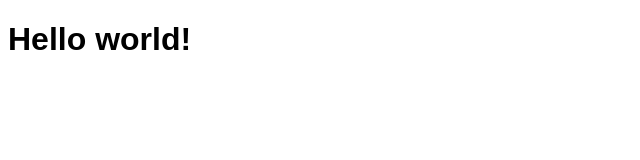
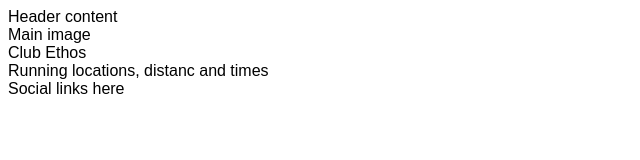
Before and after one commit to assofiejakobsson/love-running, a plain HTML site: page index.html in a window 1280 px wide. Shown: the whole page, without its empty margins (0-640 px from the left). Drawn offline with Linux system fonts and the light colour scheme.

Commit message:
Add core structer for home page

```diff
--- a/index.html
+++ b/index.html
@@ -11,6 +11,18 @@
     <title>Love Running</title>
 </head>
 <body>
-    <h1>Hello world!</h1>
+    <header>Header content</header>
+    <section>
+        Main image
+    </section>
+    <section>
+        Club Ethos
+    </section>
+    <section>
+        Running locations, distanc and times
+    </section>
+    <fotter>
+        Social links here
+    </fotter>
 </body>
 </html>
```
